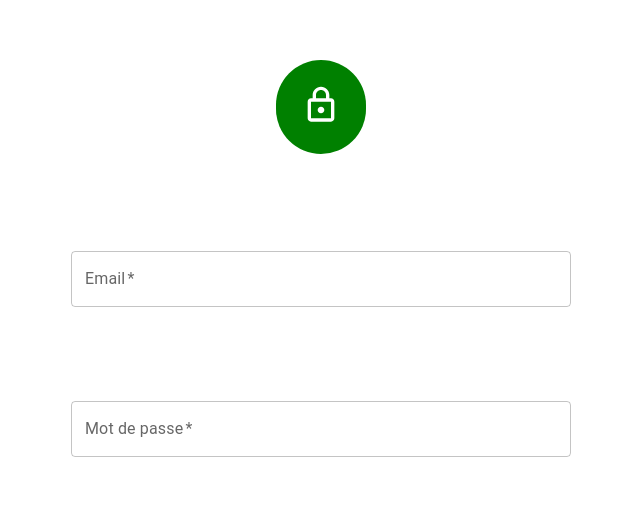
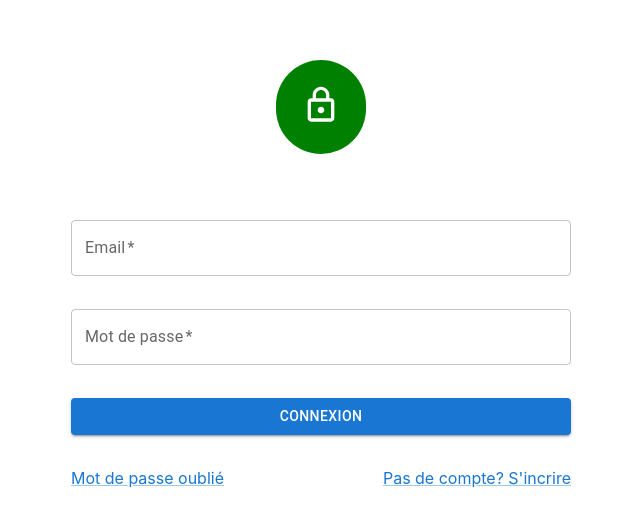
Before and after one commit to BenGex31/weddingguests, a React (Create React App) app: page / in a window 1280 px wide. Shown: the part 140-666 px from the top of the page, without its empty margins (319-959 px from the left). Built offline with nearby package versions, Linux system fonts and the light colour scheme.

Commit message:
Update Login.jsx

```diff
--- a/src/pages/Login.jsx
+++ b/src/pages/Login.jsx
@@ -1,6 +1,8 @@
 import React from "react";
+import Link from "@material-ui/core/Link";
 import LockOutlinedIcon from "@material-ui/icons/LockOutlined";
 import Input from "../components/Input";
+import Button from "../components/Button";
 
 import "./Login.css";
 
@@ -13,6 +15,11 @@ const login = () => {
       <div className='containerForm'>
         <Input id='email' label='Email' variant='outlined' />
         <Input id='password' label='Mot de passe' variant='outlined' />
+        <Button text='Connexion' variant='contained' color='primary' />
+        <div className='containerLink'>
+          <Link href='/forgotpassword'>Mot de passe oublié</Link>
+          <Link href='/signup'>Pas de compte? S'incrire</Link>
+        </div>
       </div>
     </div>
   );
```
